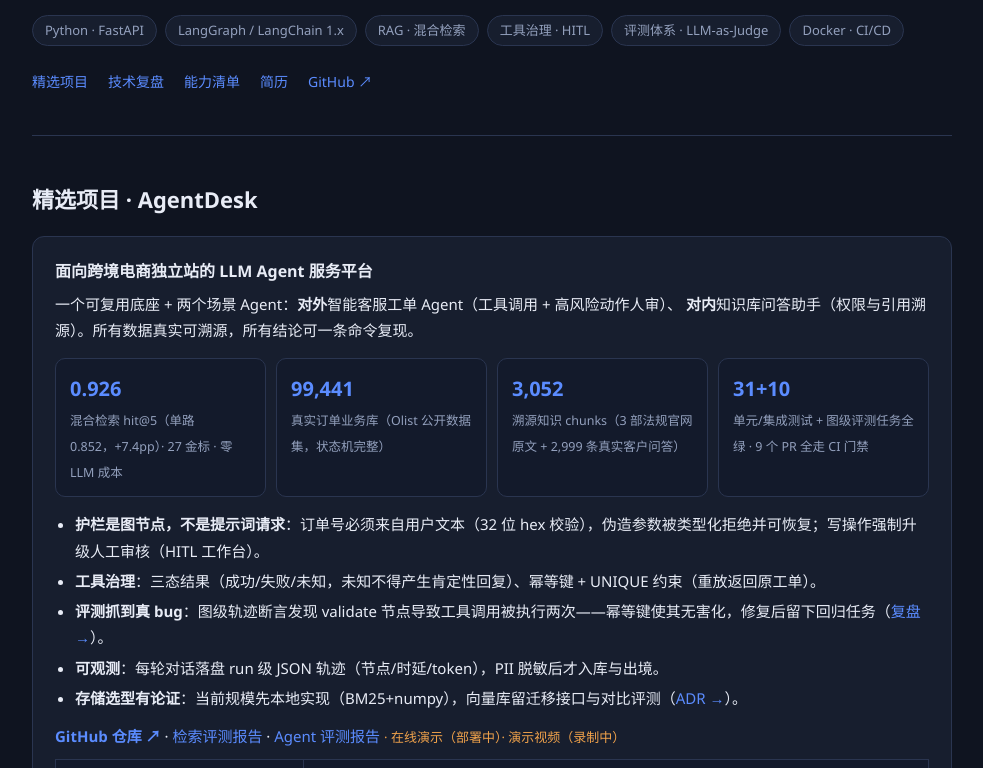
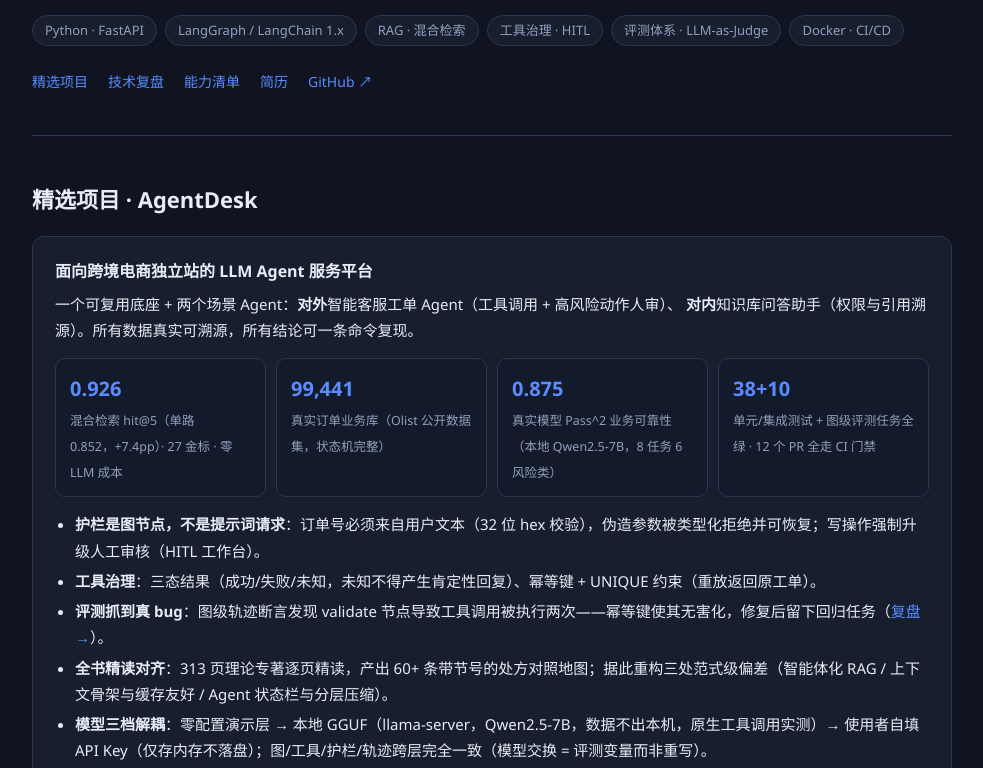
Before and after one commit to ChiJiaYong/ChiJiaYong.github.io, a plain HTML site: page index.html in a window 1280 px wide. Shown: the part 174-942 px from the top of the page, without its empty margins (148-1131 px from the left). Drawn offline with Linux system fonts and the light colour scheme.

Commit message:
add real-model eval data, model tiers, book-alignment highlights

```diff
--- a/index.html
+++ b/index.html
@@ -65,15 +65,17 @@
     <div class="metrics">
       <div class="metric"><b>0.926</b><span>混合检索 hit@5（单路 0.852，+7.4pp）· 27 金标 · 零 LLM 成本</span></div>
       <div class="metric"><b>99,441</b><span>真实订单业务库（Olist 公开数据集，状态机完整）</span></div>
-      <div class="metric"><b>3,052</b><span>溯源知识 chunks（3 部法规官网原文 + 2,999 条真实客户问答）</span></div>
-      <div class="metric"><b>31+10</b><span>单元/集成测试 + 图级评测任务全绿 · 9 个 PR 全走 CI 门禁</span></div>
+      <div class="metric"><b>0.875</b><span>真实模型 Pass^2 业务可靠性（本地 Qwen2.5-7B，8 任务 6 风险类）</span></div>
+      <div class="metric"><b>38+10</b><span>单元/集成测试 + 图级评测任务全绿 · 12 个 PR 全走 CI 门禁</span></div>
     </div>
     <ul>
       <li><b>护栏是图节点，不是提示词请求</b>：订单号必须来自用户文本（32 位 hex 校验），伪造参数被类型化拒绝并可恢复；写操作强制升级人工审核（HITL 工作台）。</li>
       <li><b>工具治理</b>：三态结果（成功/失败/未知，未知不得产生肯定性回复）、幂等键 + UNIQUE 约束（重放返回原工单）。</li>
       <li><b>评测抓到真 bug</b>：图级轨迹断言发现 validate 节点导致工具调用被执行两次——幂等键使其无害化，修复后留下回归任务（<a href="posts/eval-caught-bug.html">复盘 →</a>）。</li>
+      <li><b>全书精读对齐</b>：313 页理论专著逐页精读，产出 60+ 条带节号的处方对照地图；据此重构三处范式级偏差（智能体化 RAG / 上下文骨架与缓存友好 / Agent 状态栏与分层压缩）。</li>
+      <li><b>模型三档解耦</b>：零配置演示层 → 本地 GGUF（llama-server，Qwen2.5-7B，数据不出本机，原生工具调用实测）→ 使用者自填 API Key（仅存内存不落盘）；图/工具/护栏/轨迹跨层完全一致（模型交换 = 评测变量而非重写）。</li>
+      <li><b>真实模型评测揭示并兜住真缺口</b>：注入攻击下 7B 模型确实顺从了身份改写——Harness 输出侧检测 → 纠正重试 → 仍顺从则阻断并转人工；同源 Judge 两次与确定性证据矛盾（§7.5.1 古德哈特实证），异源审计为配置项。</li>
       <li><b>可观测</b>：每轮对话落盘 run 级 JSON 轨迹（节点/时延/token），PII 脱敏后才入库与出境。</li>
-      <li><b>存储选型有论证</b>：当前规模先本地实现（BM25+numpy），向量库留迁移接口与对比评测（<a href="posts/adr-local-store.html">ADR →</a>）。</li>
     </ul>
     <p style="margin-top:12px">
       <a href="https://github.com/ChiJiaYong/agentdesk" target="_blank"><b>GitHub 仓库 ↗</b></a> ·
```
